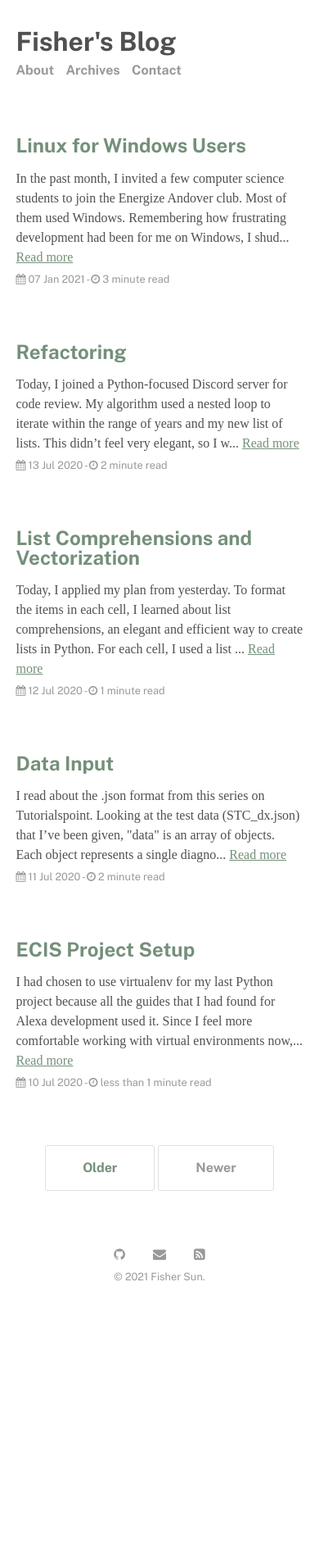
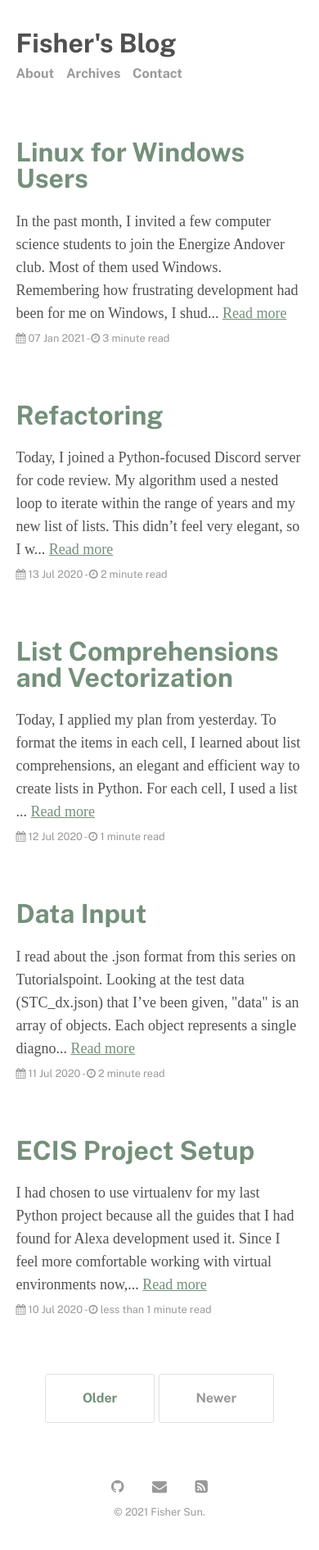
Before and after one commit to seasonedfish/blog, a Jekyll site: the page built from index.html, in a window 390 px wide. Shown: the whole page at 82% size. Built offline with Jekyll 4.4.1, drawn with Linux system fonts in a browser that asks for light colours; some web fonts are replaced; the list of posts is cut into pages by our own code; before the commit the page ends 1602 px from its top, so only the background shows below that.

Commit message:
Remove responsive text size
This makes text on mobile look consistent with desktop.

```diff
--- a/_sass/_base.scss
+++ b/_sass/_base.scss
@@ -14,16 +14,6 @@ body {
 }
 ::-moz-selection {
   background: $highlight-color; /* Gecko Browsers */
-}
-
-@media (max-width: $elements-responsive-width) {
-  body {
-    font-size: 16px;
-    line-height: 1.5rem;
-  }
-  body h1 {
-    font-size: 1.5rem;
-  }
 }
 
 h1{
```
